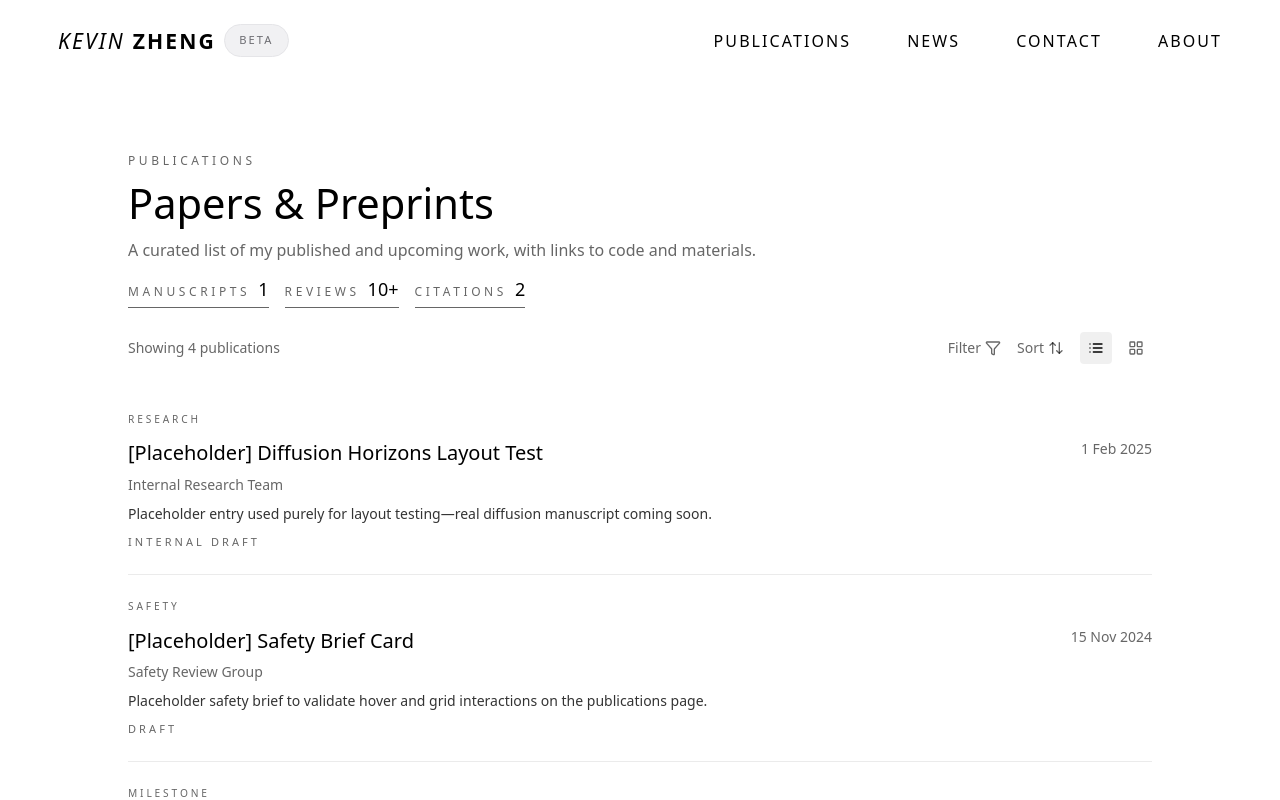
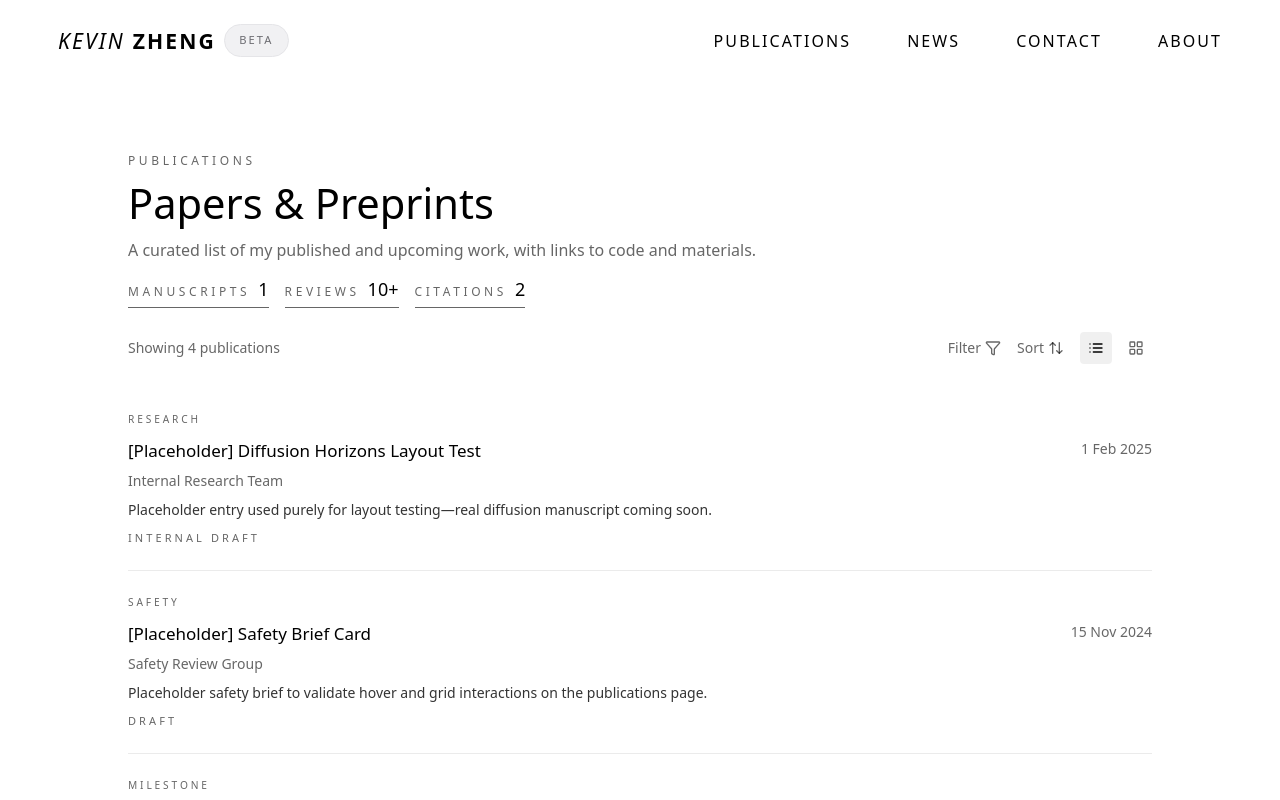
Before and after one commit to kyxzhe/kyxzhe.github.io, a Next.js app: page /publications in a window 1280 px wide. Shown: the top 800 px of the page. Built offline with nearby package versions, Linux system fonts and the light colour scheme.

Commit message:
style: adjust publication entry title size

```diff
--- a/src/app/publications/page.tsx
+++ b/src/app/publications/page.tsx
@@ -130,7 +130,7 @@ const ListRow = ({ item }: { item: Publication }) => {
       <p className="text-[10.2px] uppercase tracking-[0.28em] text-[rgba(0,0,0,0.6)] dark:text-black">{item.category}</p>
       <div className="flex items-start justify-between gap-3">
         <div className="space-y-2">
-          <h3 className="text-xl leading-snug text-foreground">{item.title}</h3>
+          <h3 className="text-[17px] leading-snug text-foreground">{item.title}</h3>
           <AuthorLine authors={item.authors} />
           <p className="text-sm text-foreground/80 leading-relaxed max-w-3xl">{item.summary}</p>
           <ResourceRow venue={item.venue} resources={item.resources} />
@@ -235,7 +235,7 @@ export default function PublicationsPage() {
           <p className="text-sm uppercase tracking-[0.28em] text-[rgba(0,0,0,0.6)] dark:text-black">
             {item.category} · {formatDate(item.date)}
           </p>
-          <h3 className="text-lg leading-snug">{item.title}</h3>
+          <h3 className="text-[17px] leading-snug">{item.title}</h3>
           <AuthorLine authors={item.authors} />
           <p className="text-sm text-black dark:text-black flex-1 line-clamp-3">{item.summary}</p>
           <ResourceRow venue={item.venue} resources={item.resources} />
```
